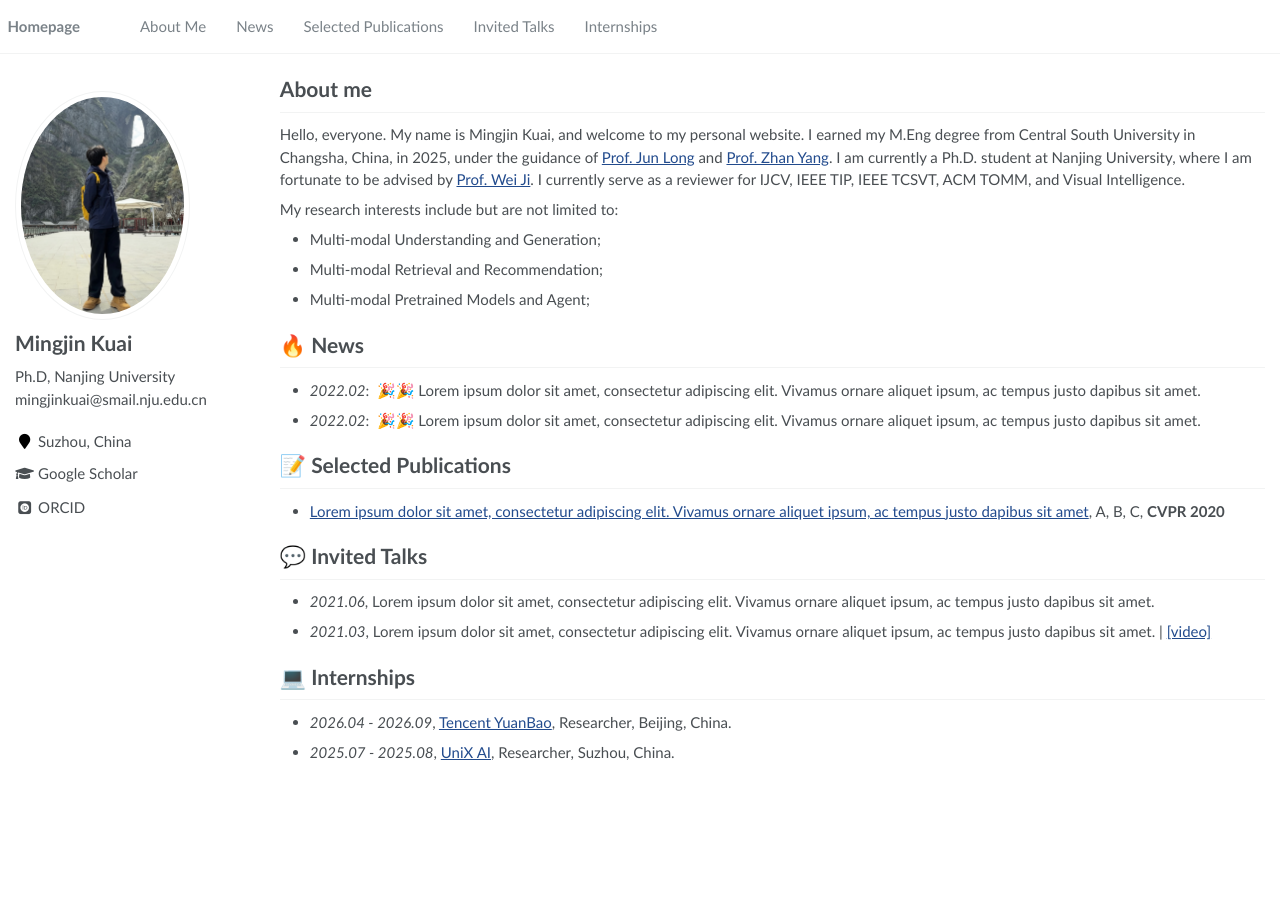
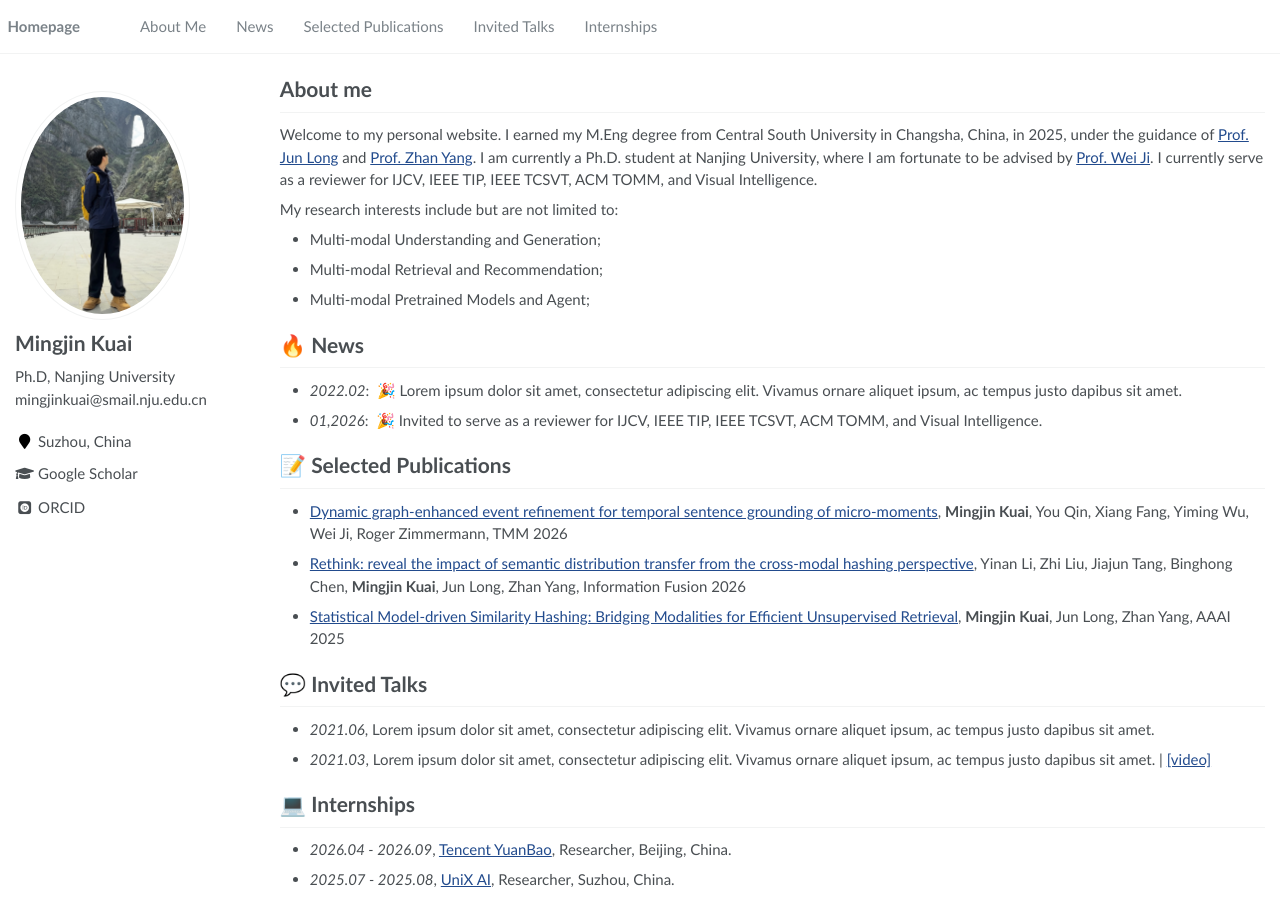
Before and after one commit to MingjinKuai/MingjinKuai.github.io, a Jekyll site: the page built from _pages/about.md, in a window 1280 px wide. Built offline with Jekyll 4.4.1, drawn with Linux system fonts in a browser that asks for light colours; some web fonts are replaced.

Commit message:
Update about.md

```diff
--- a/_pages/about.md
+++ b/_pages/about.md
@@ -18,20 +18,21 @@ redirect_from:
 <span class='anchor' id='about-me'></span>
 
 # About me
-Hello, everyone. My name is Mingjin Kuai, and welcome to my personal website. I earned my M.Eng degree from Central South University in Changsha, China, in 2025, under the guidance of [Prof. Jun Long](https://faculty.csu.edu.cn/longjun/zh_CN/index.htm) and [Prof. Zhan Yang](https://faculty.csu.edu.cn/yangzhan/zh_CN/). I am currently a Ph.D. student at Nanjing University, where I am fortunate to be advised by [Prof. Wei Ji](https://is.nju.edu.cn/jw/main.htm). I currently serve as a reviewer for IJCV, IEEE TIP, IEEE TCSVT, ACM TOMM, and Visual Intelligence.
+Welcome to my personal website. I earned my M.Eng degree from Central South University in Changsha, China, in 2025, under the guidance of [Prof. Jun Long](https://faculty.csu.edu.cn/longjun/zh_CN/index.htm) and [Prof. Zhan Yang](https://faculty.csu.edu.cn/yangzhan/zh_CN/). I am currently a Ph.D. student at Nanjing University, where I am fortunate to be advised by [Prof. Wei Ji](https://is.nju.edu.cn/jw/main.htm). I currently serve as a reviewer for IJCV, IEEE TIP, IEEE TCSVT, ACM TOMM, and Visual Intelligence.
 
 My research interests include but are not limited to:
 - Multi-modal Understanding and Generation;
 - Multi-modal Retrieval and Recommendation;
 - Multi-modal Pretrained Models and Agent;
 
-
 # 🔥 News
-- *2022.02*: &nbsp;🎉🎉 Lorem ipsum dolor sit amet, consectetur adipiscing elit. Vivamus ornare aliquet ipsum, ac tempus justo dapibus sit amet.
-- *2022.02*: &nbsp;🎉🎉 Lorem ipsum dolor sit amet, consectetur adipiscing elit. Vivamus ornare aliquet ipsum, ac tempus justo dapibus sit amet.
+- *2022.02*: &nbsp;🎉 Lorem ipsum dolor sit amet, consectetur adipiscing elit. Vivamus ornare aliquet ipsum, ac tempus justo dapibus sit amet.
+- *01,2026*: &nbsp;🎉 Invited to serve as a reviewer for IJCV, IEEE TIP, IEEE TCSVT, ACM TOMM, and Visual Intelligence.
 
 # 📝 Selected Publications
-- [Lorem ipsum dolor sit amet, consectetur adipiscing elit. Vivamus ornare aliquet ipsum, ac tempus justo dapibus sit amet](https://github.com), A, B, C, **CVPR 2020**
+- [Dynamic graph-enhanced event refinement for temporal sentence grounding of micro-moments](https://ieeexplore.ieee.org/abstract/document/11533475/), **Mingjin Kuai**, You Qin, Xiang Fang, Yiming Wu, Wei Ji, Roger Zimmermann, TMM 2026
+- [Rethink: reveal the impact of semantic distribution transfer from the cross-modal hashing perspective](https://www.sciencedirect.com/science/article/abs/pii/S1566253526000023), Yinan Li, Zhi Liu, Jiajun Tang, Binghong Chen, **Mingjin Kuai**, Jun Long, Zhan Yang, Information Fusion 2026
+- [Statistical Model-driven Similarity Hashing: Bridging Modalities for Efficient Unsupervised Retrieval](https://ojs.aaai.org/index.php/AAAI/article/view/33304), **Mingjin Kuai**, Jun Long, Zhan Yang, AAAI 2025
 
 # 💬 Invited Talks
 - *2021.06*, Lorem ipsum dolor sit amet, consectetur adipiscing elit. Vivamus ornare aliquet ipsum, ac tempus justo dapibus sit amet.
```
